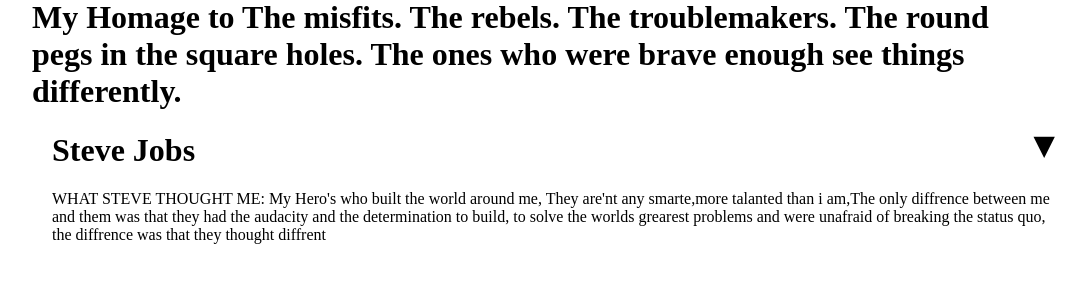
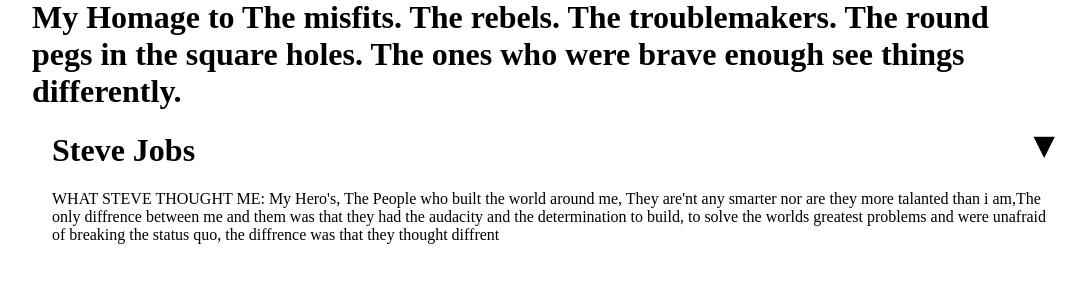
Before and after one commit to virajitgp/virajitgp.github.io, a plain HTML site: page people.html in a window 1280 px wide. Both pictures are taken after a click on the element "Steve Jobs". Shown: the part 342-624 px from the top of the page, without its empty margins (96-1181 px from the left). Drawn offline with Linux system fonts and the light colour scheme.

Commit message:
Update people.html
Fixed spelling mistake

```diff
--- a/people.html
+++ b/people.html
@@ -57,7 +57,7 @@
   <h1>My Homage to The misfits. The rebels. The troublemakers. The round pegs in the square holes. The ones who were brave enough see things differently.</h1>
   <h1 class="dropdown-heading"> Steve Jobs</h1>
   <div class="dropdown-content">
-    <p>WHAT STEVE THOUGHT ME: My Hero's who built the world around me, They are'nt any smarte,more talanted than i am,The only diffrence between me and them was that they had the audacity and the determination to build, to solve the worlds grearest problems and were unafraid of breaking the status quo, the diffrence was that they thought diffrent</p>
+    <p>WHAT STEVE THOUGHT ME: My Hero's, The People who built the world around me, They are'nt any smarter nor are they more talanted than i am,The only diffrence between me and them was that they had the audacity and the determination to build, to solve the worlds greatest problems and were unafraid of breaking the status quo, the diffrence was that they thought diffrent</p>
   </div>
 
 
```
